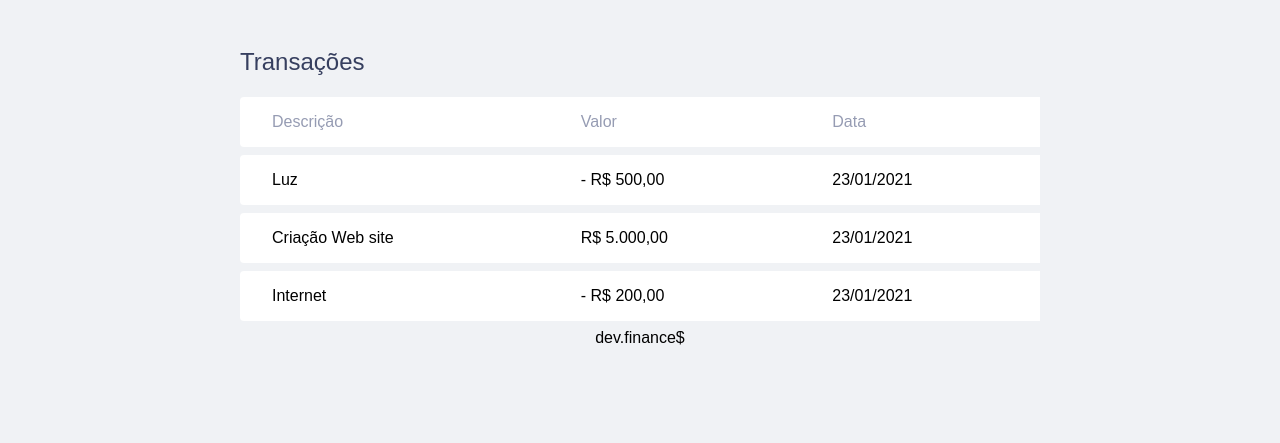
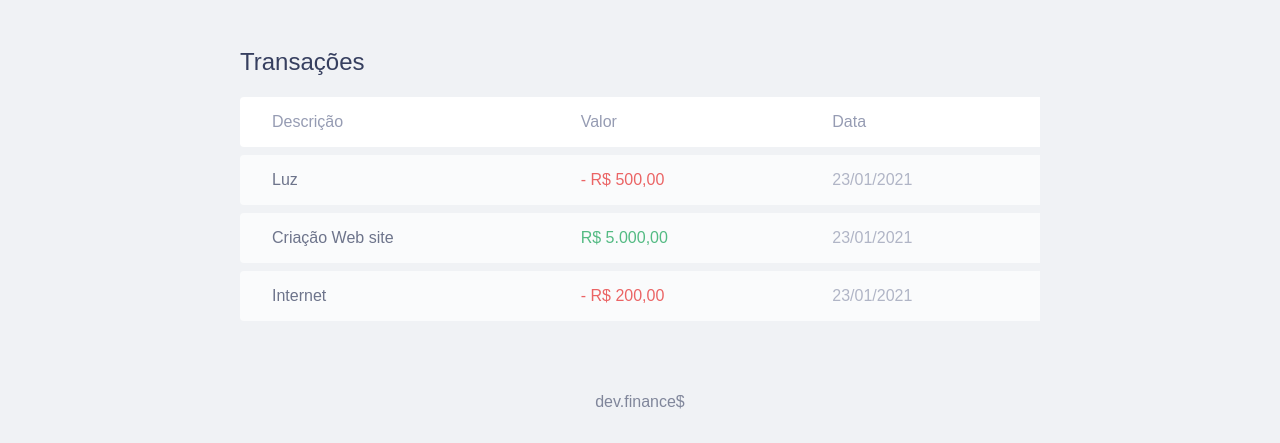
Before and after one commit to JhoctanTeixeira/DevFinance, a plain HTML site: page index.html in a window 1280 px wide. Shown: the part 599-1042 px from the top of the page. Before the commit the page ends 946 px from the top, so only its background shows below. Drawn offline with Linux system fonts and the light colour scheme.

Commit message:
Aula 1 Complet

```diff
--- a/index.html
+++ b/index.html
@@ -47,21 +47,21 @@
                 </thead>
                 <tbody>
                     <tr>
-                        <td>Luz</td>
-                        <td>- R$ 500,00</td>
-                        <td>23/01/2021</td>
+                        <td class="description">Luz</td>
+                        <td class="expense">- R$ 500,00</td>
+                        <td class="data">23/01/2021</td>
                     </tr>
 
                     <tr>
-                        <td>Criação Web site</td>
-                        <td>R$ 5.000,00</td>
-                        <td>23/01/2021</td>
+                        <td class="description">Criação Web site</td>
+                        <td class="income">R$ 5.000,00</td>
+                        <td class="data">23/01/2021</td>
                     </tr>
 
                     <tr>
-                        <td>Internet</td>
-                        <td>- R$ 200,00</td>
-                        <td>23/01/2021</td>
+                        <td class="description">Internet</td>
+                        <td class="expense">- R$ 200,00</td>
+                        <td class="data">23/01/2021</td>
                     </tr>
                 </tbody>
             </table>
--- a/style.css
+++ b/style.css
@@ -85,32 +85,51 @@ h2 {
 #data-table {
     width: 100%;
     border-spacing: 0 0.5rem;
+    color: #969cb3;
+}
+table thead tr th:first-child,
+table tbody tr td:first-child{
+    border-radius: 0.25rem 0 0 0.25rem;
 }
 
-table th {
+table thead th {
     background: white;
     font-weight: normal;
     padding: 1rem 2rem;
     text-align: left;
     color: #969cb3;
 }
+table tbody tr {
+    opacity: 0.7;
+}
+table tbody tr:hover{
+    opacity: 1;
+}
 
 table td {
     background: white;
     padding: 1rem 2rem;
+    font-weight: normal;
 }
-
-table thead tr th:first-child,
-table tbody tr td:first-child{
-    border-radius: 0.25rem 0 0 0.25rem;
-
+table tbody td {
+    background: white;
+    padding: 1rem 2rem
 }
-
-
-
+ td.description {
+     color: var(--dark-blue);
+ }
+ td.income {
+     color: #12a454;
+ }
+ td.expense{
+    color: #e92929;
+ }
 /* Rodapé footer ================ */
 .rodape-footer {
     text-align: center;
+    padding: 4rem 0 2rem;
+    color: var(--dark-blue);
+    opacity: 0.6;
 }
 
 /* ================ */
```
